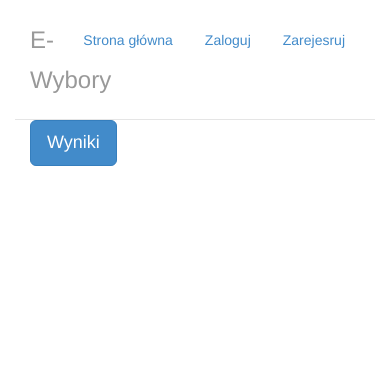
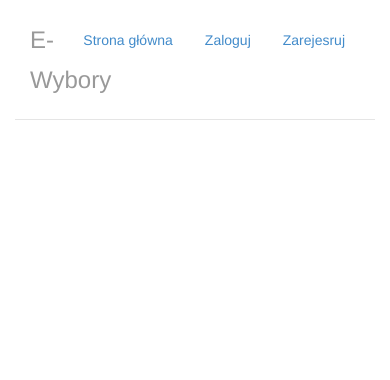
Before and after one commit to wegdrasil/eWybory, a Django app: template static/templates/thankyou.html in a window 390 px wide. Shown: the top 380 px of the page. Run offline with Django 3.2, Linux system fonts and the light colour scheme; the template is opened without the code that fills it: values that come from a table or form of the project are taken from there, others are empty; data comes from the database, SQL or seed files in the repository; both versions use the stored data as it was after the commit; parts of the project's set-up code (start-up, migrations or seed data) failed here and were passed over; some libraries are stand-ins or nearby versions.

Commit message:
zeby wkoncu kurwa zaczelo dzialac na servie

```diff
--- a/Poll/forms.py
+++ b/Poll/forms.py
@@ -9,7 +9,7 @@ class UserForm(forms.ModelForm):
     class Meta:
         model = User
 
-        fields = ('first_name', 'last_name', 'username', 'email', 'password')
+        fields = ('first_name', 'last_name', 'username', 'password')
 
 
 class PollForm(forms.ModelForm):
--- a/static/templates/home.html
+++ b/static/templates/home.html
@@ -16,7 +16,12 @@
                     <center>
 
                        <b> {{ Poll.question }}
+
+
 <br /><br />
+                           <b>Postęp ankiety:</b>
+                           <br />
+
     <div class="col-sm-12">
     <div class="progress progress-striped">
   <div class="progress-bar progress-bar-warning" role="progressbar" aria-valuenow="{{ Poll.timespent }}" aria-valuemin="0" aria-valuemax="100" style="width: {{ Poll.timespent }}%">
--- a/static/templates/thankyou.html
+++ b/static/templates/thankyou.html
@@ -14,7 +14,5 @@
    {% endif %}
 </div>
 
-    <div class="col-sm-6 col-sm-offset-5">
-        <a class='btn btn-primary btn-lg' href='{{ p.id }}/result/'>Wyniki</a>
-    <div></div>
+
 {% endblock %}
```
Also changed, not shown: db.sqlite3.
